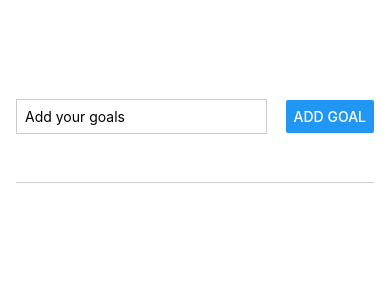
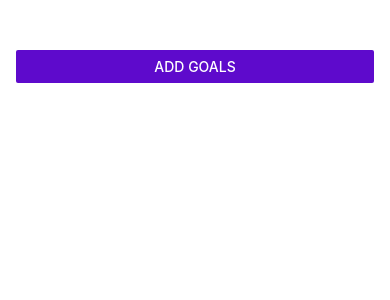
Before and after one commit to dickisujadi/react-native, a React Native app: screen / in a window 390 px wide. Shown: the top 300 px of the page. Built offline with nearby package versions, Linux system fonts and the light colour scheme.

Commit message:
splitting-components finishing

```diff
--- a/App.js
+++ b/App.js
@@ -1,17 +1,23 @@
 import { StatusBar } from 'expo-status-bar';
 import { useState } from 'react';
-import { StyleSheet, Text, View, Button, TextInput, ScrollView, FlatList } from 'react-native';
+import { StyleSheet, View, Button, FlatList } from 'react-native';
 
 import GoalItem from './components/GoalItem';
 import GoalInput from './components/GoalInput';
 
 export default function App() {
   const [courseGoals, setCourseGoals] = useState('')
+  const [isModalVisible, setIsModalVisible] = useState(false)
+
+  function modalVisible(params) {
+    setIsModalVisible(true)
+  }
 
   function addGoalHandler(enteredGoalText) {
     setCourseGoals((currentCourseGoals) =>
-    [...currentCourseGoals, {text: enteredGoalText, id: Math.random().toString()}]
+      [...currentCourseGoals, {text: enteredGoalText, id: Math.random().toString()}]
     )
+    closeModal()
   }
 
   function deleteItemHandler(id) {
@@ -20,9 +26,18 @@ export default function App() {
     })
   }
 
+  function cancelGoal() {
+    closeModal()
+  }
+
+  function closeModal(params) {
+    setIsModalVisible(false)
+  }
+
   return (
     <View style={styles.appContainer}>
-      <GoalInput onAddGoal={addGoalHandler}/>
+      <Button title='Add Goals' color={'#5e0acc'} onPress={modalVisible} />
+      <GoalInput modalVisible={isModalVisible} onAddGoal={addGoalHandler} onCancel={cancelGoal}/>
       <View style={styles.goalsContainer}>
         <FlatList
           data={courseGoals}
@@ -41,7 +56,7 @@ const styles = StyleSheet.create({
   appContainer: {
     flex: 1,
     paddingTop: 50,
-    paddingHorizontal: 16
+    paddingHorizontal: 16,
   },
 
   goalsContainer: {
--- a/app.json
+++ b/app.json
@@ -2,6 +2,7 @@
   "expo": {
     "name": "RNCourse",
     "slug": "RNCourse",
+    "backgroundColor": "#f0e7fa",
     "version": "1.0.0",
     "orientation": "portrait",
     "icon": "./assets/icon.png",
--- a/components/GoalInput.js
+++ b/components/GoalInput.js
@@ -1,8 +1,8 @@
 import { useState } from "react"
-import { View, TextInput, Button, StyleSheet } from "react-native"
+import { View, TextInput, Button, StyleSheet, Modal, Image } from "react-native"
 
 function GoalInput(props) {
-    const { onAddGoal } = props
+    const { onAddGoal, onCancel, modalVisible } = props
 
     const [enteredGoalText, setEnteredGoalText] = useState('')
     function goalInputHandler(enteredText) {
@@ -15,18 +15,28 @@ function GoalInput(props) {
     }
 
     return (
+        <Modal visible={modalVisible} animationType={'slide'}>
             <View style={styles.inputContainer}>
+                <Image style={styles.image} source={require('../assets/images/goal.png')}/>
                 <TextInput
                     style={styles.textInput}
                     placeholder='Add your goals'
                     onChangeText={goalInputHandler}
                     value={enteredGoalText}
                 />
+                <View style={styles.buttonContainer}>
+                    <View style={styles.button}>
                         <Button
                             title='Add Goal'
                             onPress={addGoalHandler}
                         />
                     </View>
+                    <View style={styles.button}>
+                        <Button title="Cancel" onPress={onCancel}/>
+                    </View>
+                </View>
+            </View>
+        </Modal>
     )
 }
 
@@ -34,19 +44,33 @@ export default GoalInput
 
 const styles = StyleSheet.create({
     textInput: {
-        borderWidth: 1,
-        borderColor: '#cccccc',
+        // borderWidth: 1,
+        borderColor: '#f0e7fa',
         width: '70%',
         marginRight: 8,
         padding: 8,
+        backgroundColor: '#f0e7fa'
     },
       inputContainer: {
         flex: 1,
-        flexDirection: 'row',
-        justifyContent: 'space-between',
+        justifyContent: 'center',
         alignItems: 'center',
         // paddingBottom: 20,
         borderBottomWidth: 1,
-        borderBottomColor: '#cccccc'
+        borderBottomColor: '#cccccc',
+        backgroundColor: '#8121eb'
     },
+    buttonContainer: {
+        flexDirection: 'row',
+        marginTop: 10
+    },
+    button: {
+        width: 100,
+        marginHorizontal: 20
+    },
+    image: {
+        width: 100,
+        height: 100,
+        margin: 20
+    }
 })
```
Also changed, not shown: assets/images/goal.png (added). Lines whose indentation alone changed are shown as unchanged.
